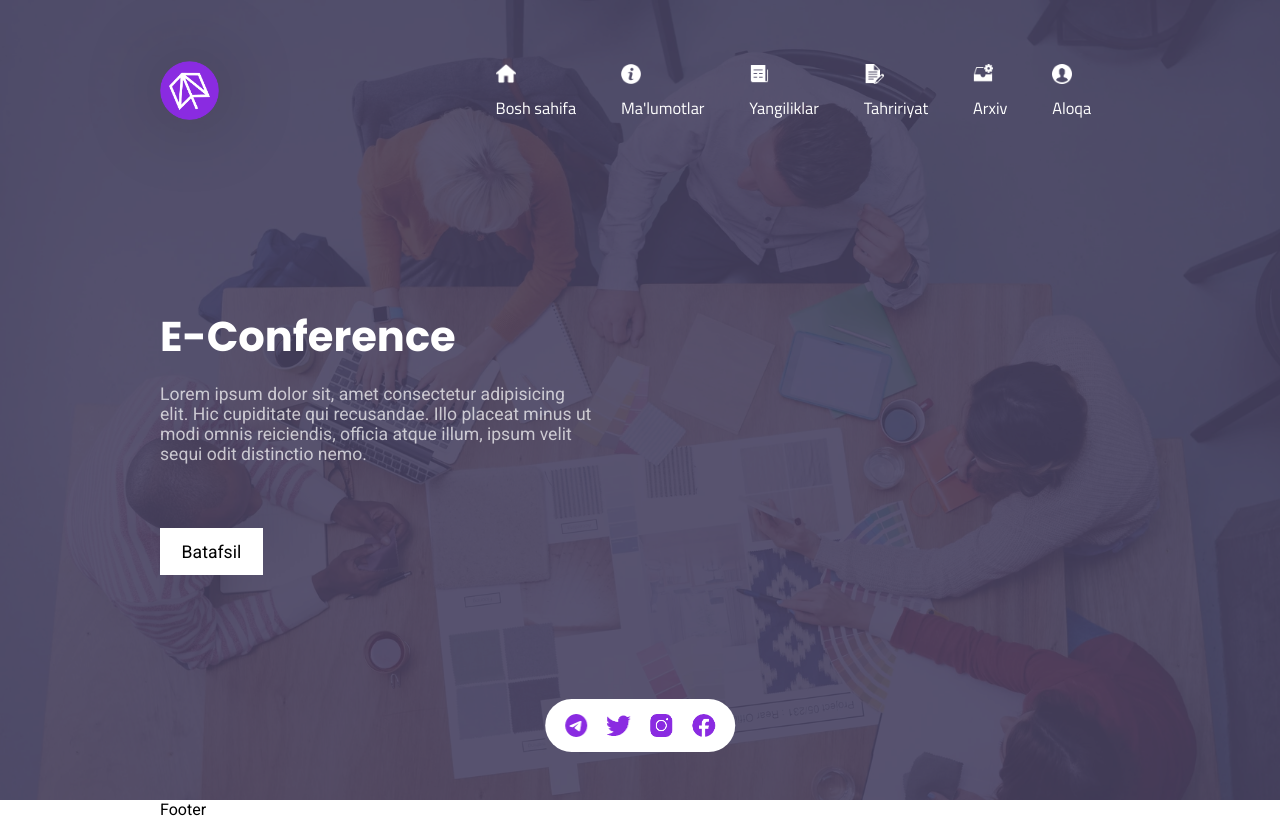
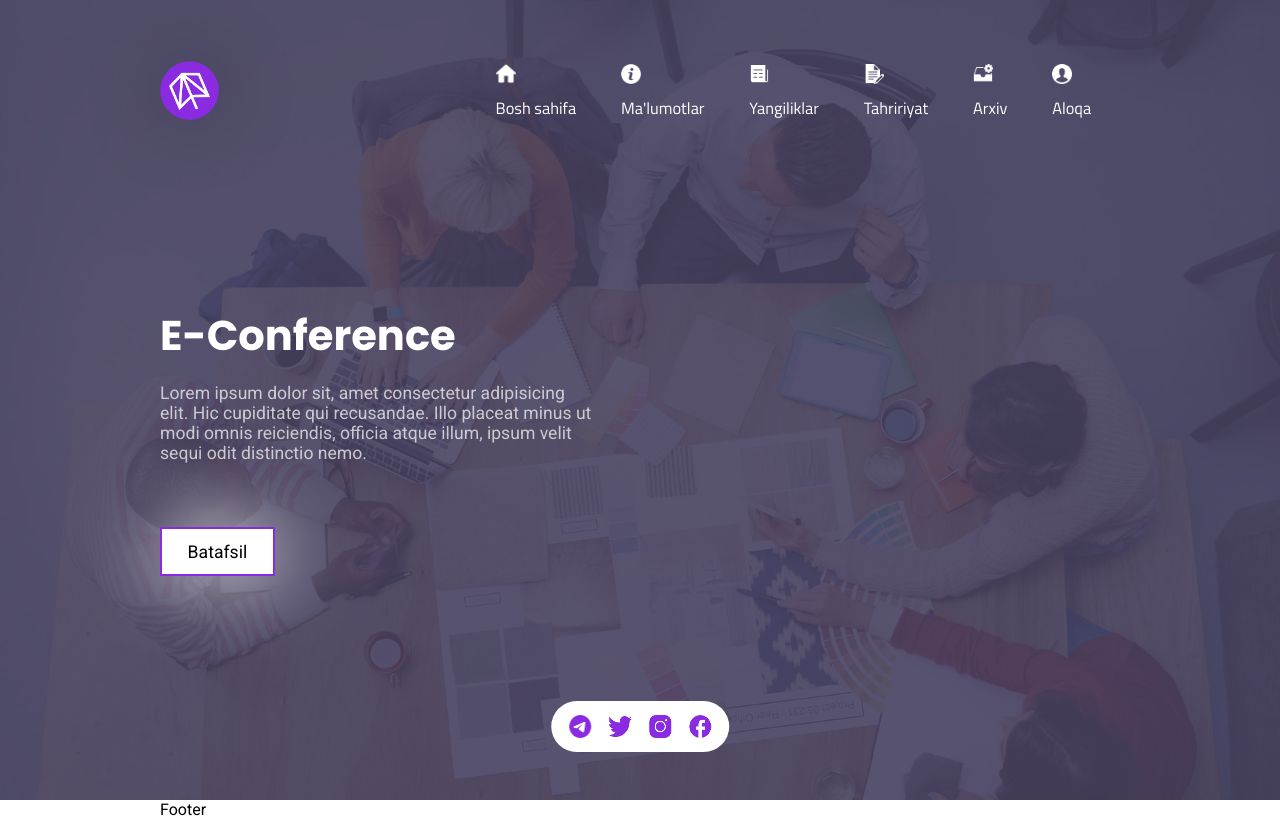
Before and after one commit to Sardorbek0731/e-conference, a React (Vite) app: page / in a window 1280 px wide. Built offline with nearby package versions, Linux system fonts and the light colour scheme.

Commit message:
changed small design

```diff
--- a/src/components/home/Home.css
+++ b/src/components/home/Home.css
@@ -46,17 +46,19 @@
   display: flex;
   align-items: center;
   background-color: white;
-  padding: 0.85rem 1.35rem;
+  padding: 0.8rem 1.6rem;
   transition: all 0.3s;
   cursor: pointer;
   color: black;
   font-size: 1.1rem;
   font-weight: 400;
+  border: 2px solid #8a2be1;
+  box-shadow: 0 0 5rem white;
 }
 .detailBtn:hover {
   color: white;
   background-color: #8a2be1;
-  box-shadow: 1rem 1rem 3rem rgba(0, 0, 0, 0.4);
+  box-shadow: 0.5rem 0.5rem 5rem rgba(0, 0, 0, 0.9);
 }
 
 .socialNetworks {
@@ -67,14 +69,14 @@
   left: 50%;
   transform: translateX(-50%);
   background-color: white;
-  padding: 0.95rem 1.25rem;
+  padding: 0.9rem 1.1rem;
   border-radius: 2.5rem;
 }
 
 .socialNetworks a {
   display: flex;
   align-items: center;
-  margin-right: 1.25rem;
+  margin-right: 1.1rem;
 }
 .socialNetworks a:last-child {
   margin-right: 0;
```
Also changed, not shown: src/assets/icons/twitter.png.
